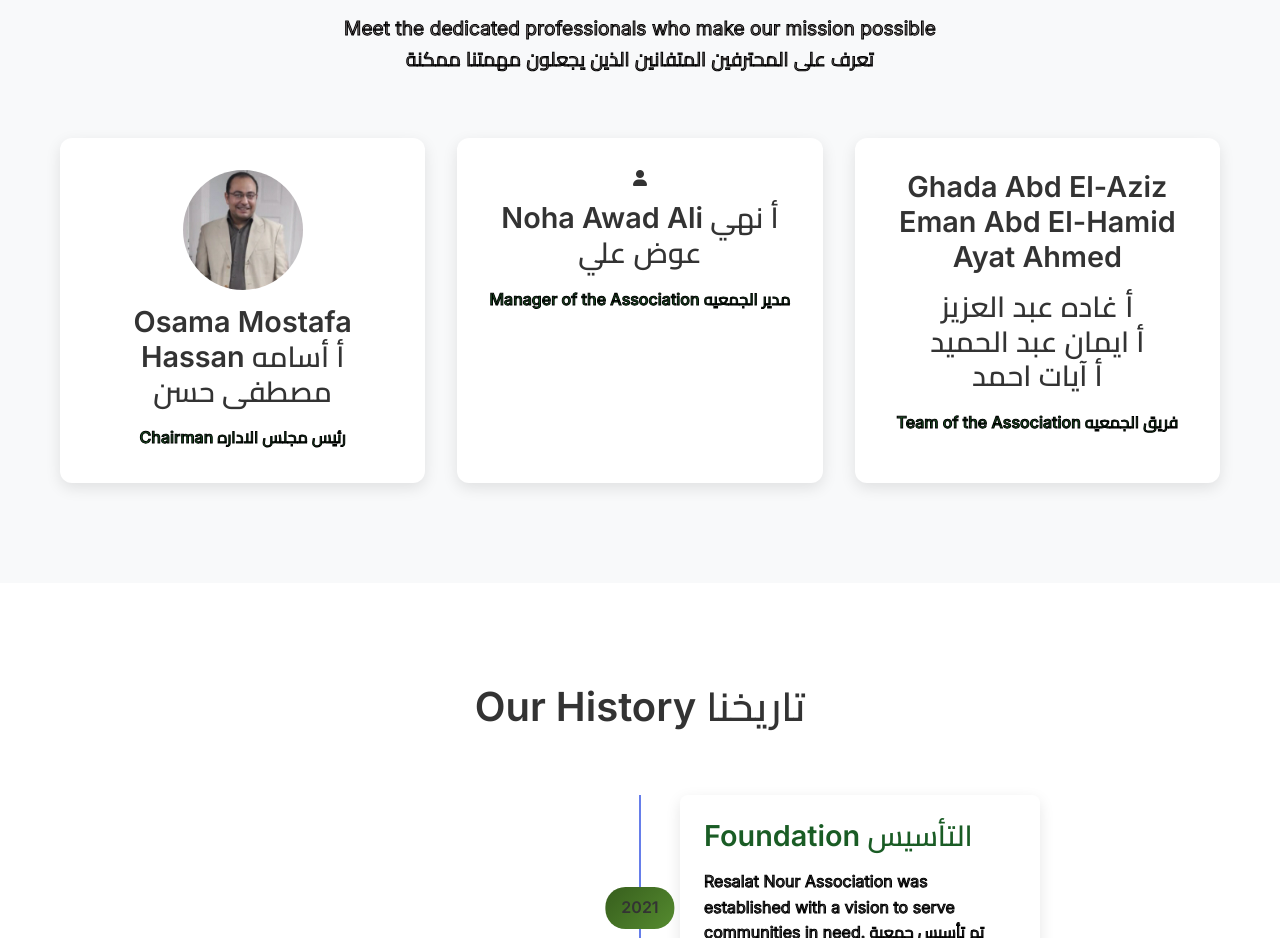
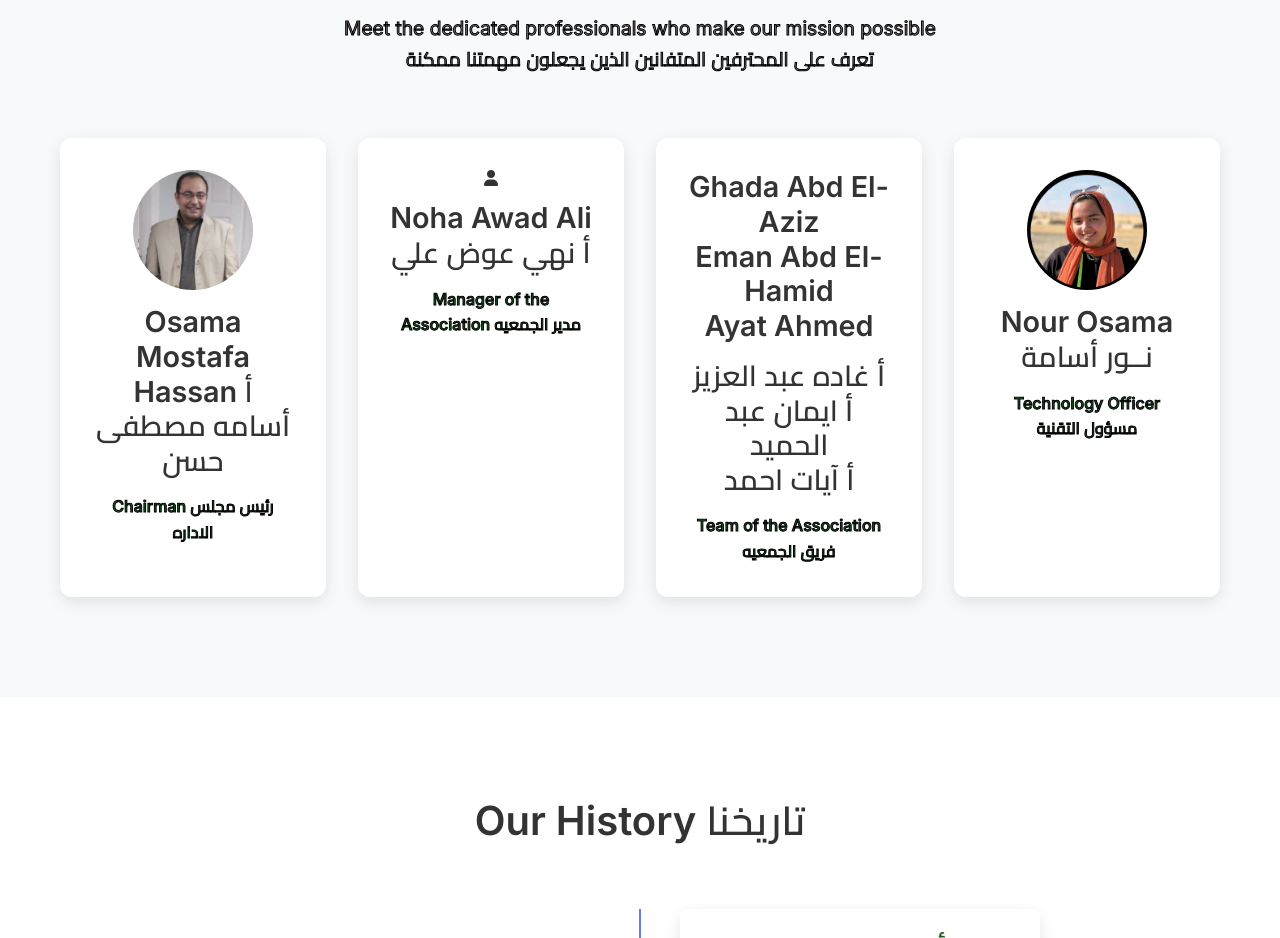
Before and after one commit to nourrosama/resalitnour, a plain HTML site: page about.html in a window 1280 px wide. Shown: the part 2101-3039 px from the top of the page. Drawn offline with Linux system fonts and the light colour scheme.

Commit message:
tech role added

```diff
--- a/about.html
+++ b/about.html
@@ -285,6 +285,19 @@
                         <span class="role-text-ar">فريق الجمعيه</span>
                     </p>
                 </div>
+                <div class="team-member">
+                    <div class="member-photo">
+                        <img src="assets\tech.jpeg.jpg" alt="Nour Osama Mostafa">
+                    </div>
+                    <h3>
+                        <span class="member-name-en">Nour Osama</span>
+                        <span class="member-name-ar">نــور أسامة</span>
+                    </h3>
+                    <p class="member-role">
+                        <span class="role-text-en">Technology Officer</span>
+                        <span class="role-text-ar">مسؤول التقنية</span>
+                    </p>
+                </div>
             </div>
         </div>
     </section>
```
Also changed, not shown: assets/tech.jpeg.jpg (added).
